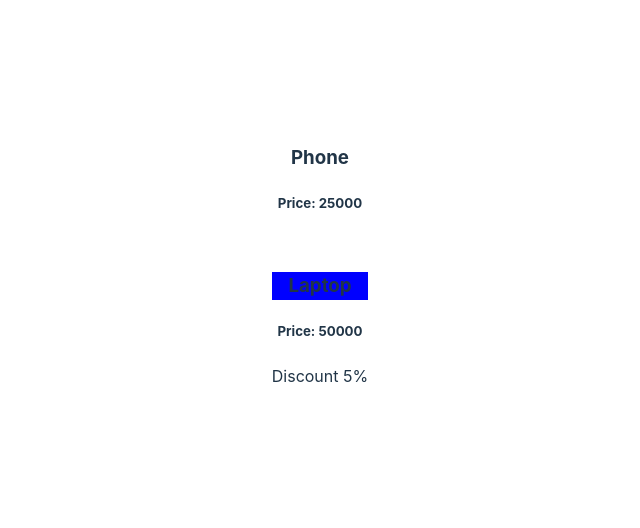
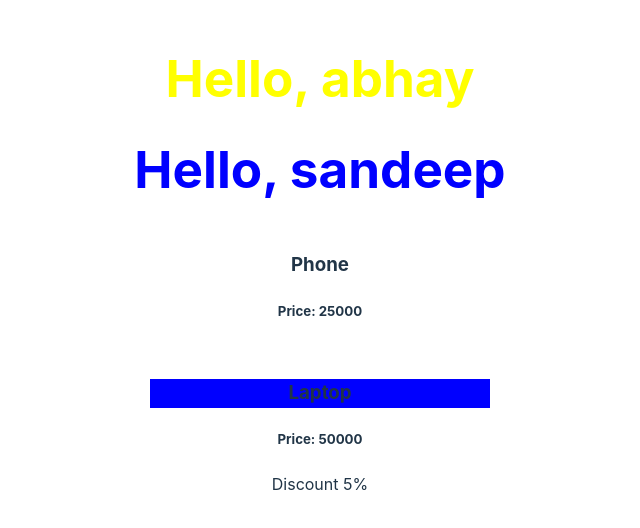
Before and after one commit to abhaytiwaricode/ReactJs-Practice-Code, a React (Vite) app in the folder basic-react-app/: page / in a window 1280 px wide. Shown: the part 128-656 px from the top of the page, without its empty margins (320-960 px from the left). Built offline with nearby package versions, Linux system fonts and the light colour scheme.

Commit message:
Activity

```diff
--- a/basic-react-app/src/App.jsx
+++ b/basic-react-app/src/App.jsx
@@ -1,12 +1,15 @@
 import './App.css';
 import ProductTab from './components/ProductTab.jsx';
+import MsgBox from "./components/MsgBox.jsx";
 
 function App() {
-  return (
-    <>
-      <ProductTab />
-    </>
-  );
+    return (
+        <>
+            <MsgBox userName="abhay" textColor="yellow" />
+            <MsgBox userName="sandeep" textColor="blue" />
+            <ProductTab />
+        </>
+    );
 }
 
 export default App;
--- /dev/null
+++ b/basic-react-app/src/components/MsgBox.jsx
@@ -0,0 +1,6 @@
+export default function MsgBox({userName, textColor}) {
+    let styles = {color: textColor};
+    return (
+        <h1 style={styles}>Hello, {userName}</h1>
+    )
+}
```
